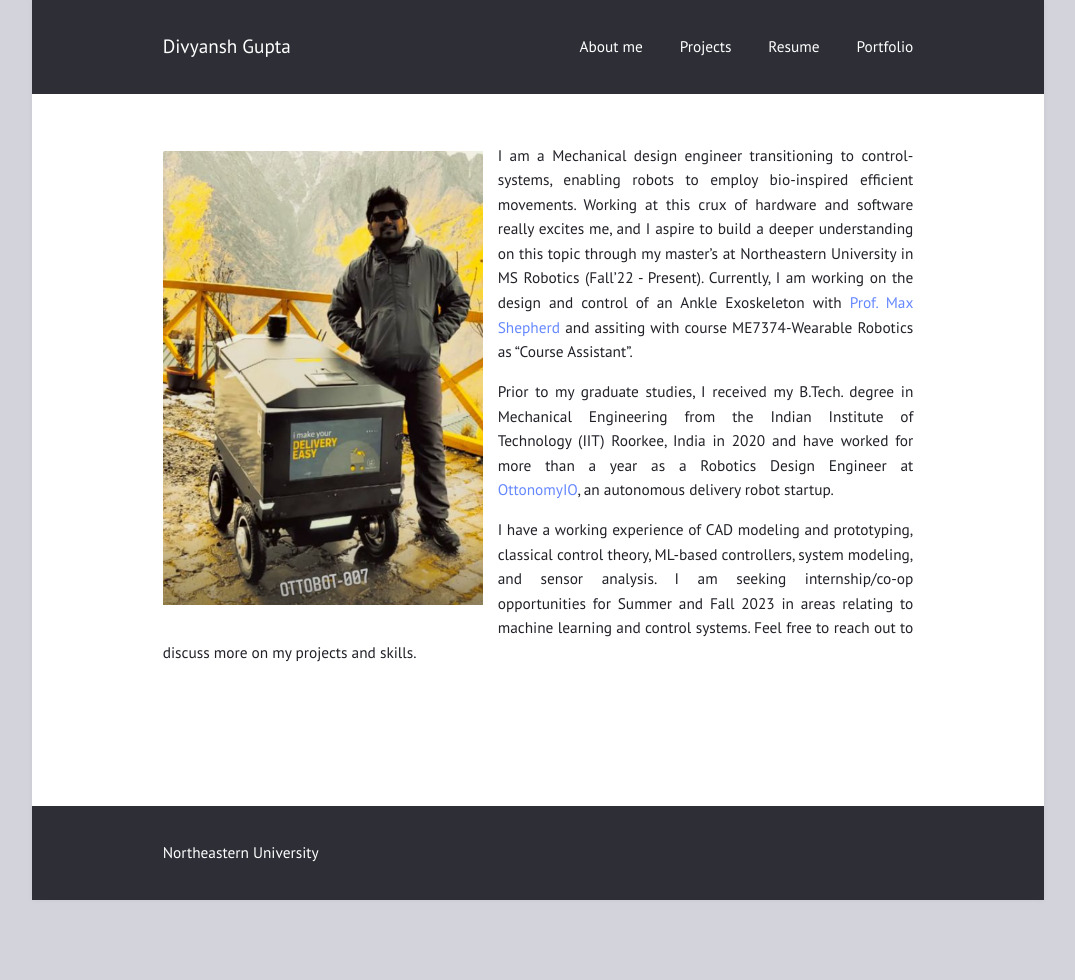
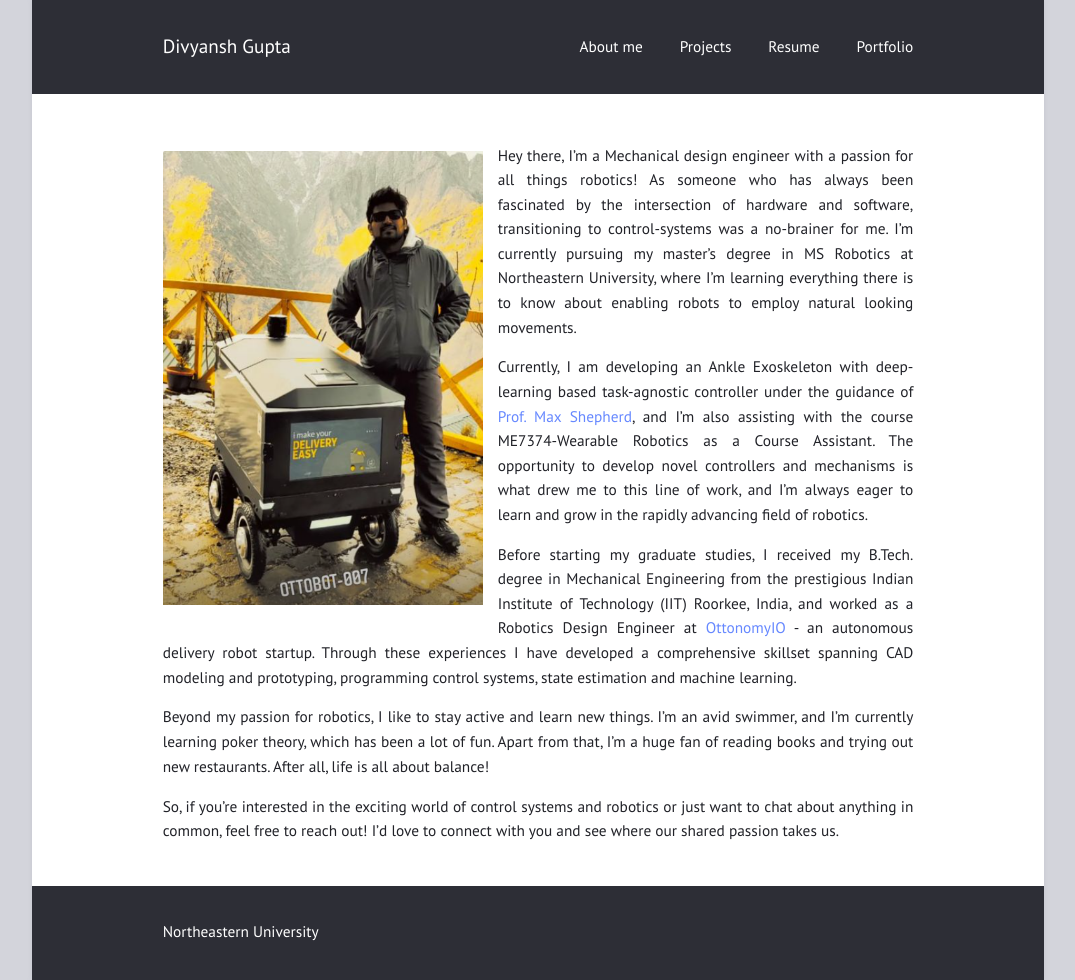
Before and after one commit to gupta-divy/gupta-divy.github.io, a Jekyll site: the page built from index.md, in a window 1280 px wide. Shown: the whole page, without its empty margins (102-1177 px from the left). Built offline with Jekyll 4.4.1, drawn with Linux system fonts in a browser that asks for light colours; before the commit the page ends 900 px from its top, so only the background shows below that.

Commit message:
Updated Introduction page

```diff
--- a/index.md
+++ b/index.md
@@ -4,8 +4,12 @@ title: ""
 ---
 <img align="left" width="320" height="120" src="/assets/my_photo2.png" style="padding-right: 15px; padding-bottom: 15px;">
 
-I am a Mechanical design engineer transitioning to control-systems, enabling robots to employ bio-inspired efficient movements. Working at this crux of hardware and software really excites me, and I aspire to build a deeper understanding on this topic through my master's at Northeastern University in MS Robotics (Fall'22 - Present). Currently, I am working on the design and control of an Ankle Exoskeleton with [Prof. Max Shepherd](https://coe.northeastern.edu/people/shepherd-maxwell/) and assiting with course ME7374-Wearable Robotics as "Course Assistant".
+Hey there, I'm a Mechanical design engineer with a passion for all things robotics! As someone who has always been fascinated by the intersection of hardware and software, transitioning to control-systems was a no-brainer for me. I'm currently pursuing my master's degree in MS Robotics at Northeastern University, where I'm learning everything there is to know about enabling robots to employ natural looking movements.
 
-Prior to my graduate studies, I received my B.Tech. degree in Mechanical Engineering from the Indian Institute of Technology (IIT) Roorkee, India in 2020 and have worked for more than a year as a Robotics Design Engineer at [OttonomyIO](https://ottonomy.io/), an autonomous delivery robot startup.
+Currently, I am developing an Ankle Exoskeleton with deep-learning based task-agnostic controller under the guidance of [Prof. Max Shepherd](https://coe.northeastern.edu/people/shepherd-maxwell/), and I'm also assisting with the course ME7374-Wearable Robotics as a Course Assistant. The opportunity to develop novel controllers and mechanisms is what drew me to this line of work, and I'm always eager to learn and grow in the rapidly advancing field of robotics.
 
-I have a working experience of CAD modeling and prototyping, classical control theory, ML-based controllers, system modeling, and sensor analysis. I am seeking internship/co-op opportunities for Summer and Fall 2023 in areas relating to machine learning and  control systems. Feel free to reach out to discuss more on my projects and skills.
+Before starting my graduate studies, I received my B.Tech. degree in Mechanical Engineering from the prestigious Indian Institute of Technology (IIT) Roorkee, India, and worked as a Robotics Design Engineer at [OttonomyIO](https://ottonomy.io/) - an autonomous delivery robot startup. Through these experiences I have developed a comprehensive skillset spanning CAD modeling and prototyping, programming control systems, state estimation and machine learning.
+
+Beyond my passion for robotics, I like to stay active and learn new things. I'm an avid swimmer, and I'm currently learning poker theory, which has been a lot of fun. Apart from that, I'm a huge fan of reading books and trying out new restaurants. After all, life is all about balance!
+
+So, if you're interested in the exciting world of control systems and robotics or just want to chat about anything in common, feel free to reach out! I'd love to connect with you and see where our shared passion takes us.
```
